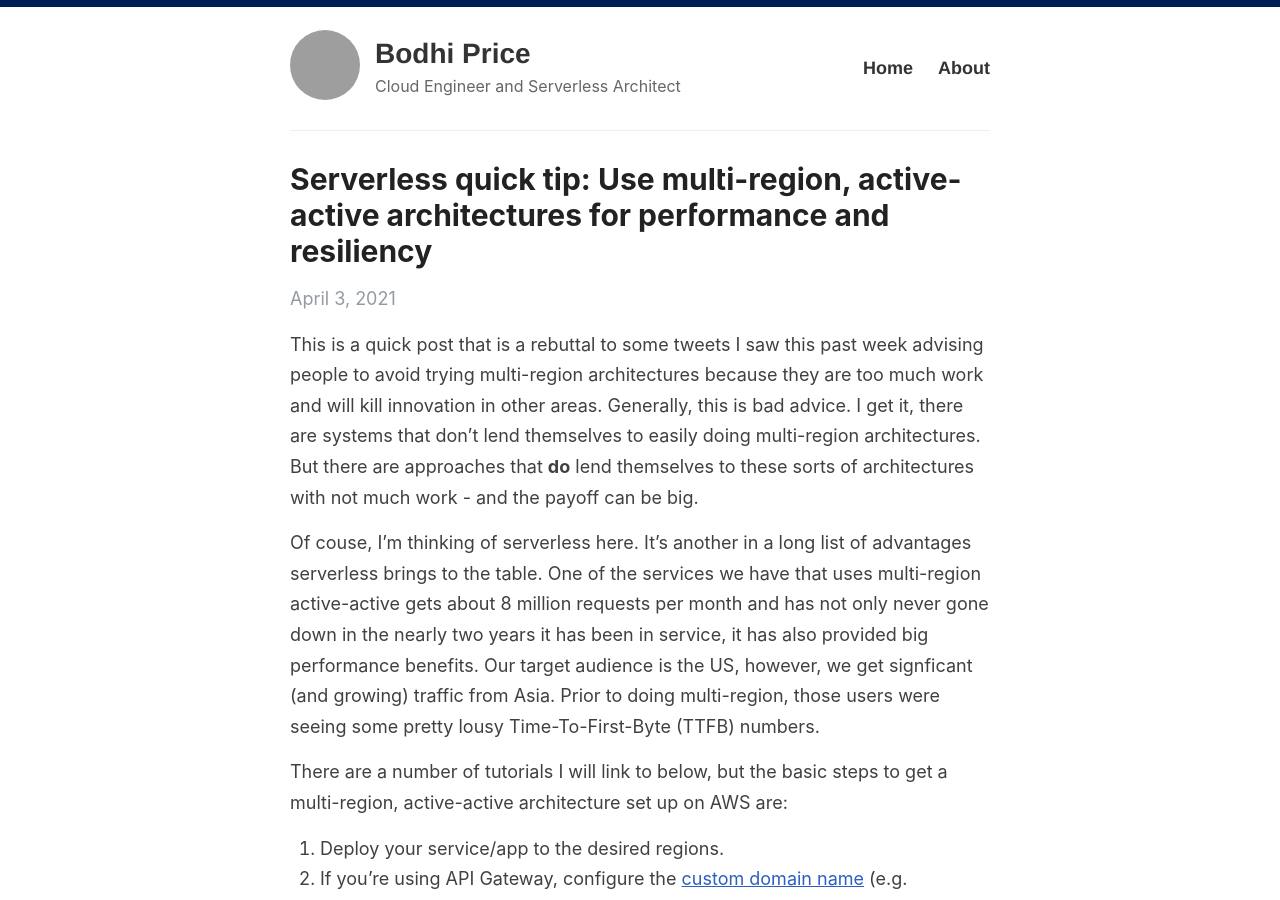
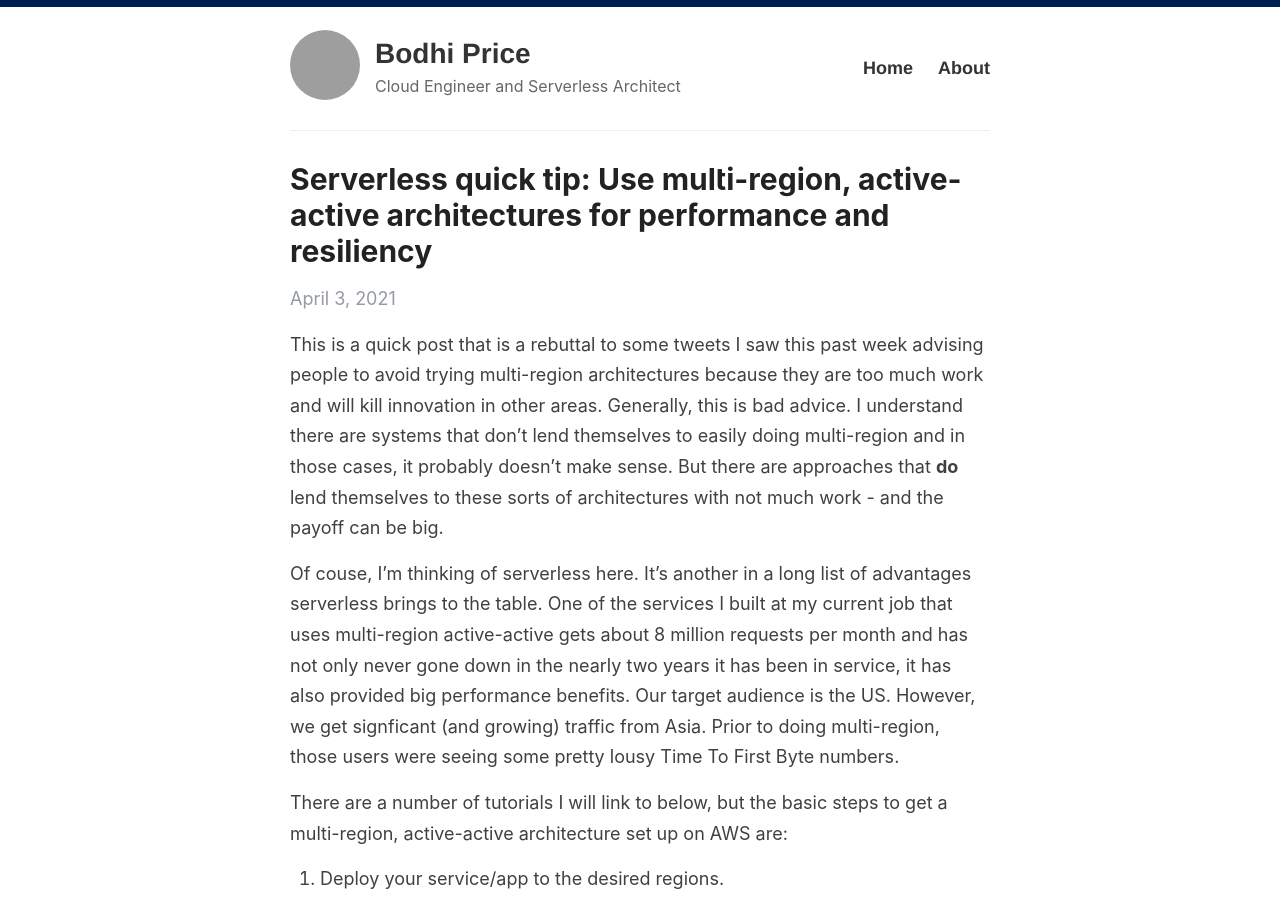
Before and after one commit to bodhiprice/bodhiprice.github.io, a Jekyll site: the page built from _posts/2021-4-3-multi-region-active-active.md, in a window 1280 px wide and 900 px high. Built offline with Jekyll 4.4.1, drawn with Linux system fonts in a browser that asks for light colours; grey boxes are pictures that could not be loaded.

Commit message:
Update 2021-4-3-multi-region-active-active.md

```diff
--- a/_posts/2021-4-3-multi-region-active-active.md
+++ b/_posts/2021-4-3-multi-region-active-active.md
@@ -4,9 +4,9 @@ title: Serverless quick tip&#58; Use multi-region, active-active architectures f
 categories: [aws, serverless]
 ---
 
-This is a quick post that is a rebuttal to some tweets I saw this past week advising people to avoid trying multi-region architectures because they are too much work and will kill innovation in other areas. Generally, this is bad advice. I get it, there are systems that don't lend themselves to easily doing multi-region architectures. But there are approaches that **do** lend themselves to these sorts of architectures with not much work - and the payoff can be big.
+This is a quick post that is a rebuttal to some tweets I saw this past week advising people to avoid trying multi-region architectures because they are too much work and will kill innovation in other areas. Generally, this is bad advice. I understand there are systems that don't lend themselves to easily doing multi-region and in those cases, it probably doesn't make sense. But there are approaches that **do** lend themselves to these sorts of architectures with not much work - and the payoff can be big.
 
-Of couse, I'm thinking of serverless here. It's another in a long list of advantages serverless brings to the table. One of the services we have that uses multi-region active-active gets about 8 million requests per month and has not only never gone down in the nearly two years it has been in service, it has also provided big performance benefits. Our target audience is the US, however, we get signficant (and growing) traffic from Asia. Prior to doing multi-region, those users were seeing some pretty lousy Time-To-First-Byte (TTFB) numbers.
+Of couse, I'm thinking of serverless here. It's another in a long list of advantages serverless brings to the table. One of the services I built at my current job that uses multi-region active-active gets about 8 million requests per month and has not only never gone down in the nearly two years it has been in service, it has also provided big performance benefits. Our target audience is the US. However, we get signficant (and growing) traffic from Asia. Prior to doing multi-region, those users were seeing some pretty lousy Time To First Byte numbers.
 
 There are a number of tutorials I will link to below, but the basic steps to get a multi-region, active-active architecture set up on AWS are:
 1. Deploy your service/app to the desired regions.
```
